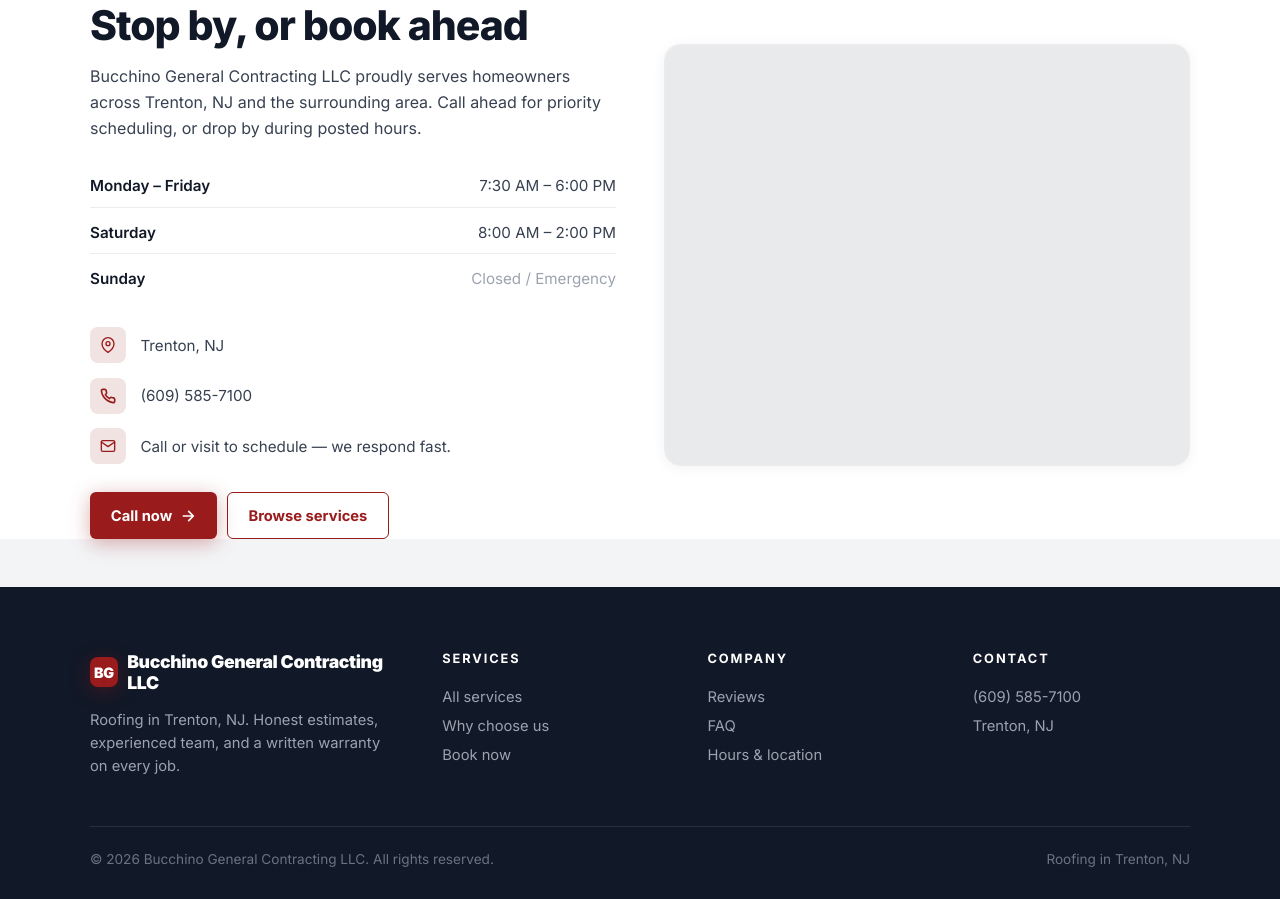
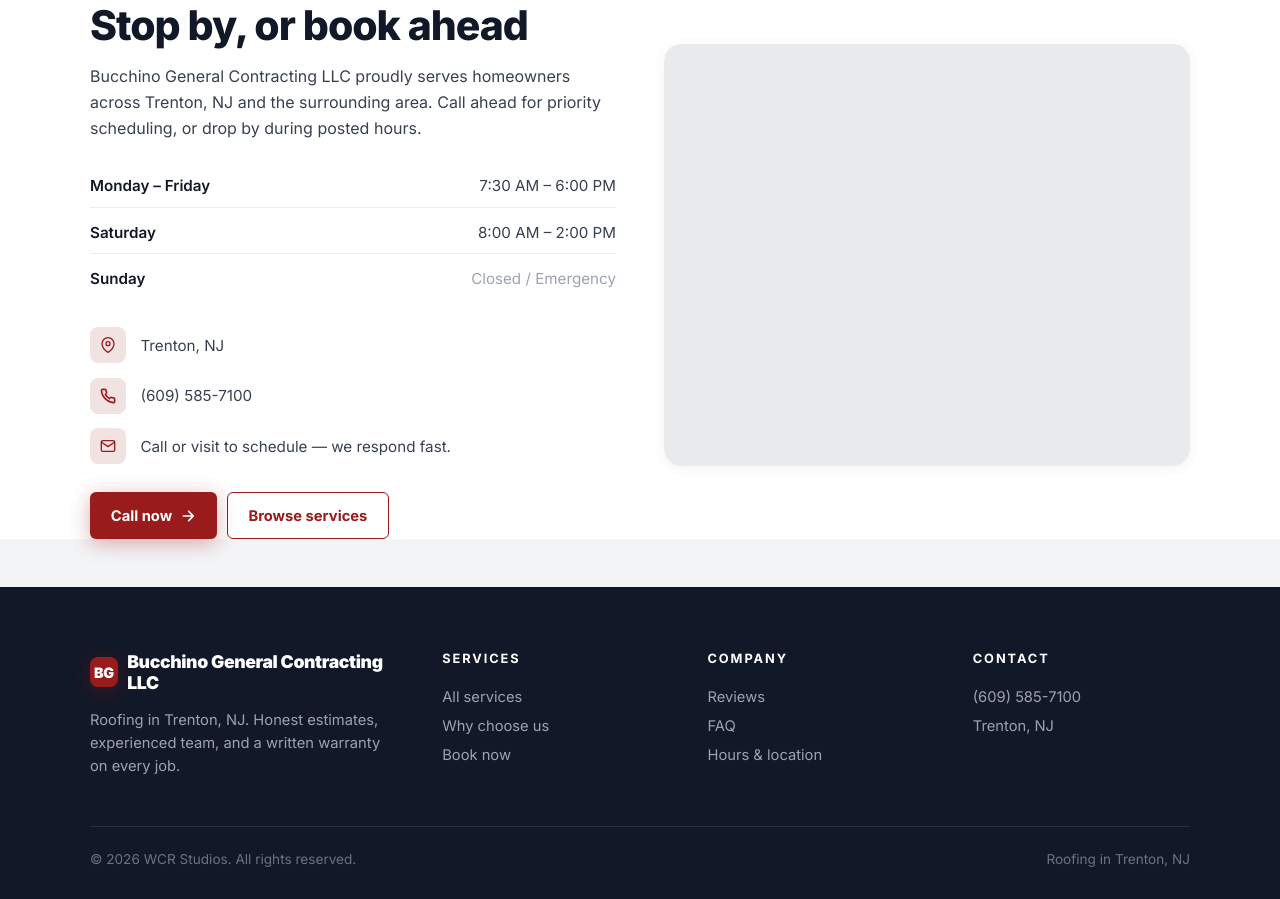
Before and after one commit to Wrenbjor/trades--bucchino-general-contracting-llc, a plain HTML site: page index.html in a window 1280 px wide. Shown: the part 4619-5518 px from the top of the page. Drawn offline with nearby package versions, Linux system fonts and the light colour scheme; no server answers.

Commit message:
Update site

```diff
--- a/index.html
+++ b/index.html
@@ -605,7 +605,7 @@
     </div>
   </div>
   <div class="foot-bottom">
-    <div>&copy; 2026 Bucchino General Contracting LLC. All rights reserved.</div>
+    <div>&copy; 2026 WCR Studios. All rights reserved.</div>
     <div>Roofing in Trenton, NJ</div>
   </div>
 </footer>
```
